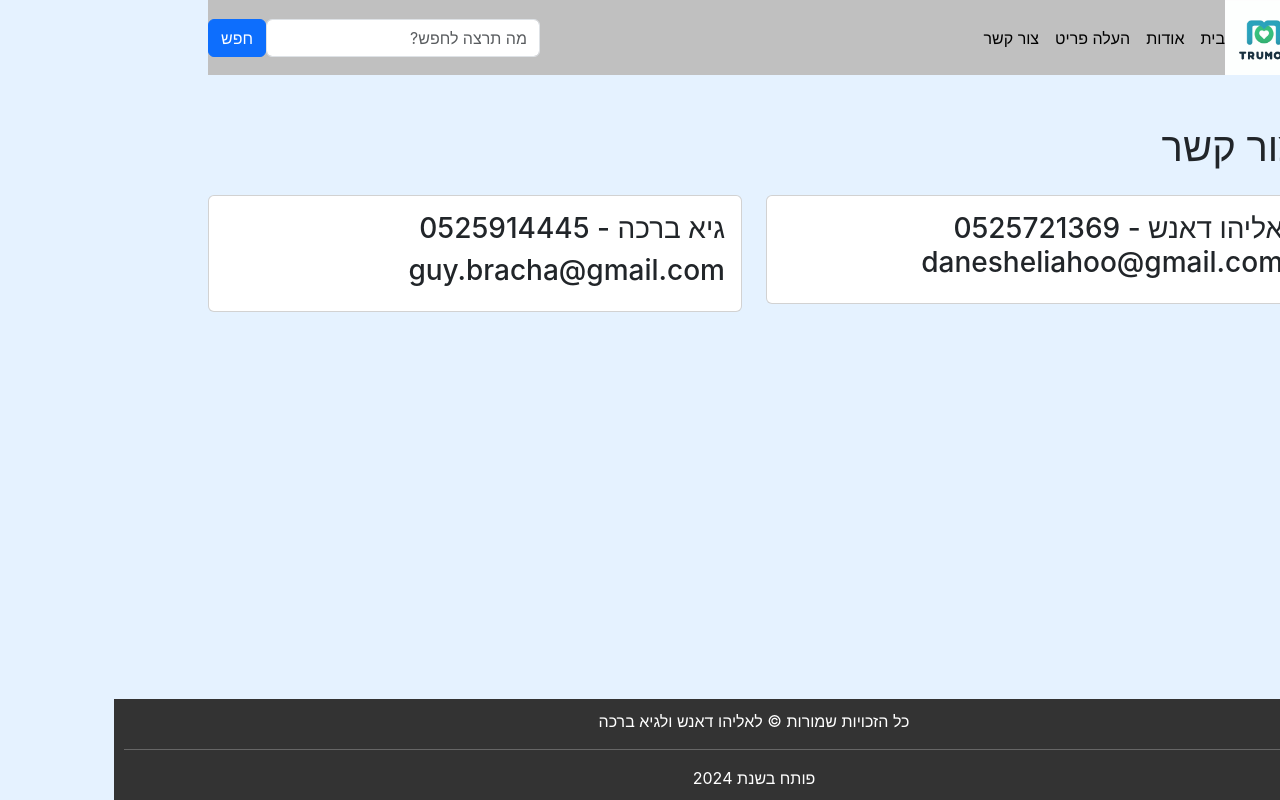
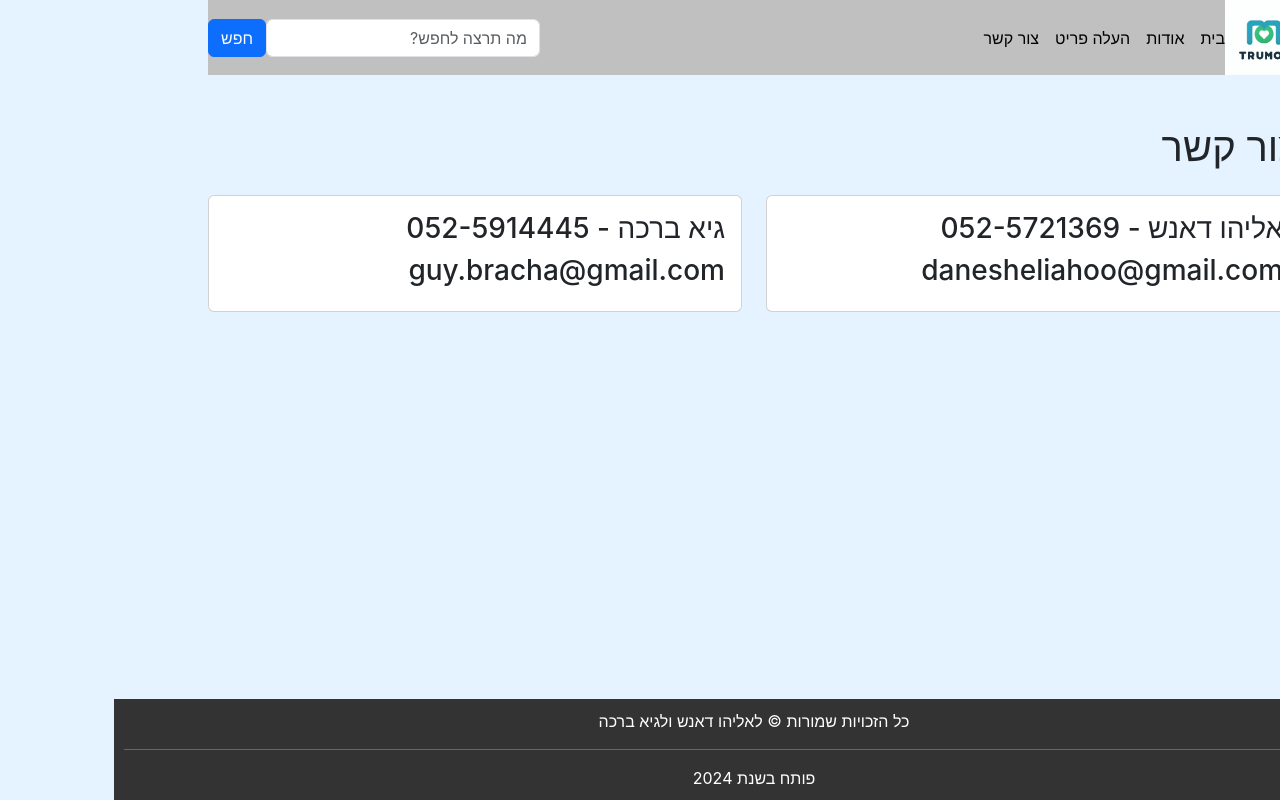
Before and after one commit to Eliahoodanesh/trumot-eliahoo-and-guy, a React (Create React App) app: page /Contact in a window 1280 px wide. Built offline with nearby package versions, Linux system fonts and the light colour scheme.

Commit message:
updating contacts

```diff
--- a/src/comp/Contact.js
+++ b/src/comp/Contact.js
@@ -8,15 +8,15 @@ export default function Contact() {
         <div className="col-md-6">
           <div className="card">
             <div className="card-body">
-              <h3>אליהו דאנש - 0525721369  <br></br>danesheliahoo@gmail.com</h3>
+              <h3>אליהו דאנש - 052-5721369</h3>
+              <h3>danesheliahoo@gmail.com</h3>
             </div>
           </div>
         </div>
         <div className="col-md-6">
           <div className="card">
             <div className="card-body">
-
-            <h3>גיא ברכה - 0525914445</h3>
+            <h3>גיא ברכה - 052-5914445</h3>
             <h3>guy.bracha@gmail.com</h3>
             </div>
           </div>
```
